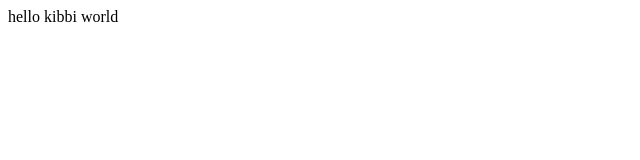
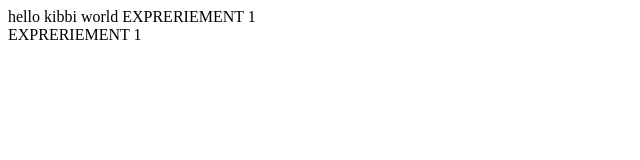
Before and after one commit to ERINDESHAY/HELLOKIBBI, a plain HTML site: page index.html in a window 1280 px wide. Shown: the whole page, without its empty margins (0-640 px from the left). Drawn offline with Linux system fonts and the light colour scheme.

Commit message:
Add files via upload

```diff
--- a/index.html
+++ b/index.html
@@ -1,12 +1,13 @@
 <!DOCTYPE html>
 <html lang="en">
-<head>
+<head
     <meta charset="UTF-8">
     <meta name="viewport" content="width=device-width, initial-scale=1.0">
     <title>Document</title>
 </head>
 <body>
     hello kibbi world
-<HREF><HTMLEXPR class="HTML"></HTMLEXPR></HREF>
+<A href="htmpexp2.html"></A> EXPRERIEMENT 1</a><br>
+<A href="htmpexp.html"></A> EXPRERIEMENT 1</a><br>
 </body>
 </html>
```
